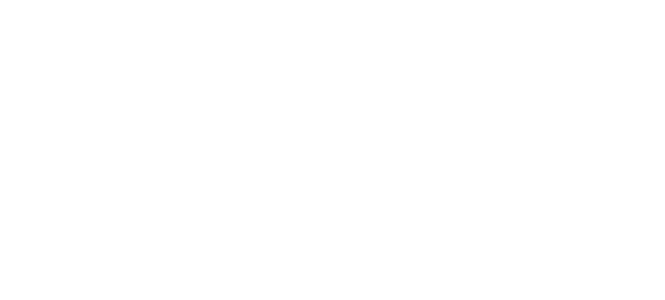
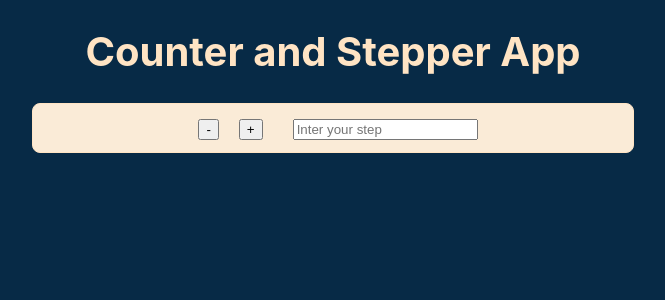
Before and after one commit to AlenaB-dev/Counter_Stepper, a React (Create React App) app: page / in a window 1280 px wide. Shown: the top 300 px of the page, without its empty margins (307-972 px from the left). Built offline with nearby package versions, Linux system fonts and the light colour scheme.

Commit message:
style: add styles to the Counter component

```diff
--- a/src/App.js
+++ b/src/App.js
@@ -1,7 +1,12 @@
 import "./App.css";
+import Counter from "./components/Counter";
 
 function App() {
-  return <div className="App"></div>;
+  return (
+    <div className="App">
+      <Counter />
+    </div>
+  );
 }
 
 export default App;
--- a/src/components/Counter.js
+++ b/src/components/Counter.js
@@ -1,8 +1,18 @@
 import { useState } from "react";
+import styles from "./Counter.module.css";
 
 function Counter() {
-  const count = useState();
-  return;
+  const { count, setCounter } = useState();
+  return (
+    <>
+      <h1>Counter and Stepper App</h1>
+      <div className={styles.counter}>
+        <button className={styles.btn}>-</button>
+        <button className={styles.btn}>+</button>
+        <input placeholder="Inter your step"></input>
+      </div>
+    </>
+  );
 }
 
 export default Counter;
--- /dev/null
+++ b/src/components/Counter.module.css
@@ -0,0 +1,28 @@
+h1 {
+  color: bisque;
+  font-size: 2.5rem;
+}
+
+.counter {
+  border: 1px solid bisque;
+  border-radius: 8px;
+  background-color: antiquewhite;
+  max-width: 600px;
+  display: block;
+  margin: auto;
+  line-height: 3rem;
+}
+
+.btn {
+  margin: 10px;
+  cursor: pointer;
+}
+
+.btn:hover {
+  background-color: #163b70;
+  color: bisque;
+}
+
+input {
+  margin-left: 20px;
+}
--- a/src/index.css
+++ b/src/index.css
@@ -1,13 +1,14 @@
 body {
   margin: 0;
-  font-family: -apple-system, BlinkMacSystemFont, 'Segoe UI', 'Roboto', 'Oxygen',
-    'Ubuntu', 'Cantarell', 'Fira Sans', 'Droid Sans', 'Helvetica Neue',
+  font-family: -apple-system, BlinkMacSystemFont, "Segoe UI", "Roboto", "Oxygen",
+    "Ubuntu", "Cantarell", "Fira Sans", "Droid Sans", "Helvetica Neue",
     sans-serif;
   -webkit-font-smoothing: antialiased;
   -moz-osx-font-smoothing: grayscale;
+  background-color: #072a46;
 }
 
 code {
-  font-family: source-code-pro, Menlo, Monaco, Consolas, 'Courier New',
+  font-family: source-code-pro, Menlo, Monaco, Consolas, "Courier New",
     monospace;
 }
```
Also changed, not shown: src/components/Counter.css (deleted).
